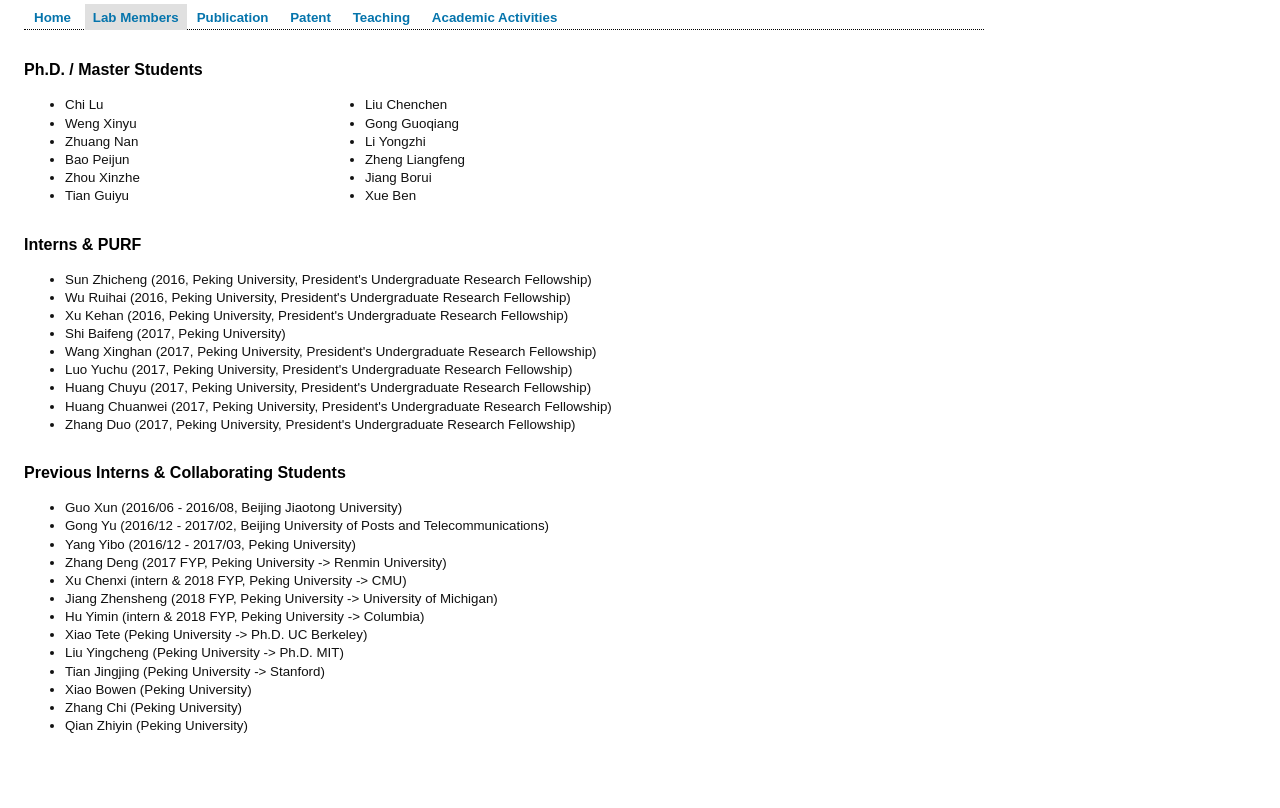
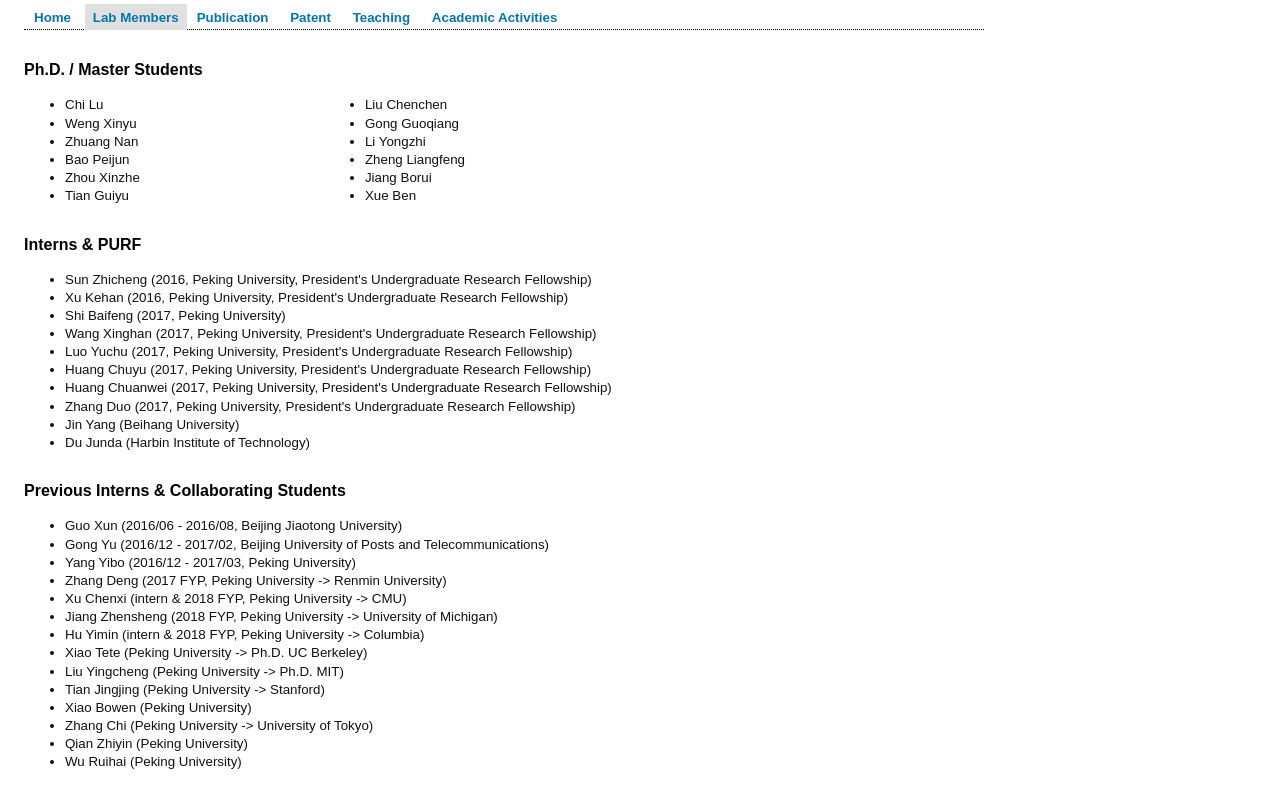
Before and after one commit to pkumyd/pkumyd.github.io, a plain HTML site: page member.html in a window 1280 px wide. Shown: the part 204-1012 px from the top of the page. Before the commit the page ends 977 px from the top, so only its background shows below. Drawn offline with Linux system fonts and the light colour scheme.

Commit message:
Update member.html

```diff
--- a/member.html
+++ b/member.html
@@ -74,7 +74,6 @@
 						<div class="news">
 						<ul>
 							<li>Sun Zhicheng (2016, Peking University, President&#39;s Undergraduate Research Fellowship)</li>
-							<li>Wu Ruihai (2016, Peking University, President&#39;s Undergraduate Research Fellowship)</li>
 							<li>Xu Kehan (2016, Peking University, President&#39;s Undergraduate Research Fellowship)</li>
 							<li>Shi Baifeng (2017, Peking University)</li>
 							<li>Wang Xinghan (2017, Peking University, President&#39;s Undergraduate Research Fellowship)</li>
@@ -82,6 +81,8 @@
 							<li>Huang Chuyu (2017, Peking University, President&#39;s Undergraduate Research Fellowship)</li>
 							<li>Huang Chuanwei (2017, Peking University, President&#39;s Undergraduate Research Fellowship)</li>
 							<li>Zhang Duo (2017, Peking University, President&#39;s Undergraduate Research Fellowship)</li>
+							<li>Jin Yang (Beihang University)</li>
+							<li>Du Junda (Harbin Institute of Technology)</li>
 						</ul>
 						</div>
 						</td>
@@ -108,8 +109,9 @@
 							<li>Liu Yingcheng (Peking University -&gt; Ph.D. MIT)</li>
 							<li>Tian Jingjing (Peking University -&gt; Stanford)</li>
 							<li>Xiao Bowen (Peking University)</li>
-							<li>Zhang Chi (Peking University)</li>
+							<li>Zhang Chi (Peking University -&gt; University of Tokyo)</li>
 							<li>Qian Zhiyin (Peking University)</li>
+							<li>Wu Ruihai (Peking University)</li>
 						</ul>
 						</div>
 						</td>
```
